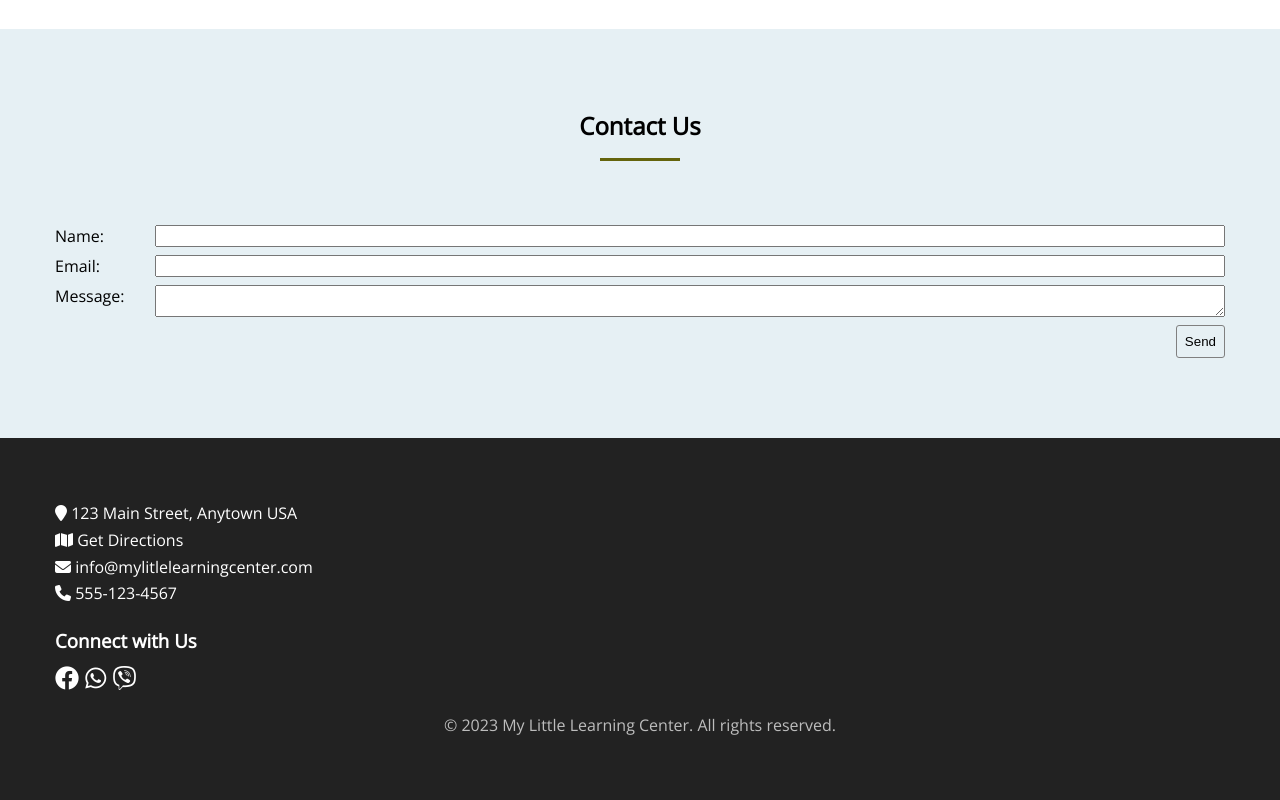
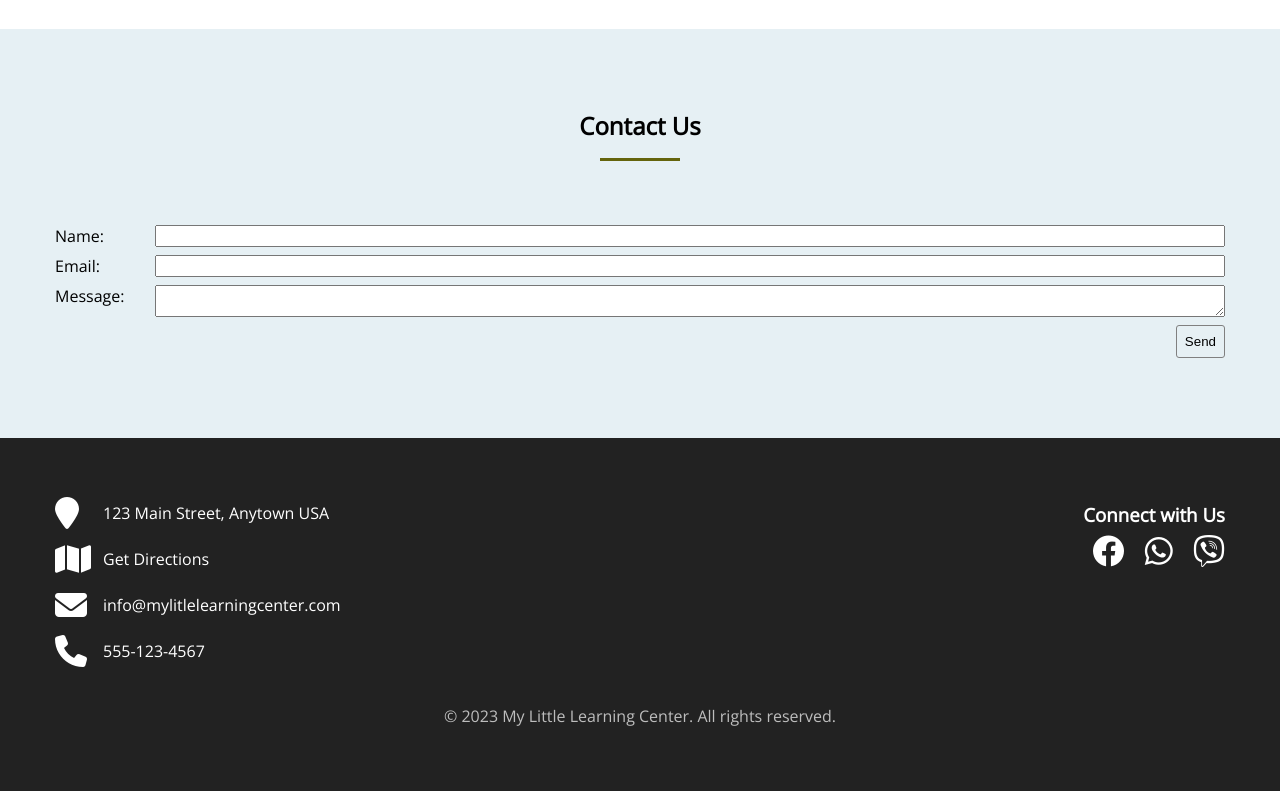
Before and after one commit to beqarion/gvancas-projecti, a plain HTML site: page index.html in a window 1280 px wide. Shown: the part 1531-2331 px from the top of the page. Drawn offline with nearby package versions, Linux system fonts and the light colour scheme.

Commit message:
responsive footer

```diff
--- a/index.html
+++ b/index.html
@@ -62,9 +62,9 @@
           </ul>
         </div>
         <div class="social-icons">
-          <a href="#"><i class="fab fa-facebook"></i></a>
-          <a href="#"><i class="fab fa-whatsapp"></i></a>
-          <a href="#"><i class="fab fa-viber"></i></a>
+          <a href="https://www.facebook.com/integrali2022" target="_blank"><i class="fab fa-facebook"></i></a>
+          <a href="https://api.whatsapp.com/call?phone=" target="_blank"><i class="fab fa-whatsapp"></i></a>
+          <a href="viber://call?number=" target="_blank"><i class="fab fa-viber"></i></a>
         </div>
       </div>
     </nav>
@@ -155,18 +155,18 @@
     <div class="section-center footer-center">
       <div class="contact-info">
         <div class="col-1">
-          <p><i class="fa fa-map-marker"></i> 123 Main Street, Anytown USA</p>
+          <p><a href=""><i class="fa fa-map-marker"></i> 123 Main Street, Anytown USA</a></p>
           <p><a href="geo:37.422,-122.084"><i class="fa fa-map"></i> Get Directions</a></p>
-          <p><i class="fa fa-envelope"></i> info@mylitlelearningcenter.com</p>
-          <p><i class="fa fa-phone"></i> 555-123-4567</p>
+          <p><a href=""><i class="fa fa-envelope"></i> info@mylitlelearningcenter.com</a></p>
+          <p><a href=""><i class="fa fa-phone"></i> 555-123-4567</a></p>
 
         </div>
         <div class="col-2 socials">
           <h3>Connect with Us</h3>
           <div class="social-icons">
-            <a href="#"><i class="fab fa-facebook"></i></a>
-            <a href="#"><i class="fab fa-whatsapp"></i></a>
-            <a href="#"><i class="fab fa-viber"></i></a>
+            <a href="https://www.facebook.com/integrali2022" target="_blank"><i class="fab fa-facebook"></i></a>
+            <a href="https://api.whatsapp.com/call?phone=" target="_blank"><i class="fab fa-whatsapp"></i></a>
+            <a href="viber://call?number=" target="_blank"><i class="fab fa-viber"></i></a>
           </div>
 
         </div>
--- a/style.css
+++ b/style.css
@@ -233,7 +233,7 @@ Header
 /* banner */
 .banner {
   color: rgba(255, 255, 255, 0.85);
-  max-width: 400px;
+  max-width: 500px;
   padding: 1.2rem;
 }
 .banner h1 {
@@ -369,12 +369,35 @@ Header
 }
 
 .col-1 p {
-  margin-bottom: 0.3rem;
+  position: relative;
+  margin-bottom: 1.5rem;
+  padding-left: 3rem;
+}
+.col-1 i {
+  position: absolute;
+  left: 0;
+  top: 50%;
+  transform: translateY(-50%);
+}
+.footer i {
+  font-size: 2rem;
 }
 .col-2 h3 {
   margin-bottom: 0.5rem;
+}
+.social-icons *:not(:last-child) i {
+  margin-right: 0.875rem;
 }
 .copyright {
   text-align: center;
   color: rgba(255, 255, 255, 0.7);
 }
+
+@media screen and (min-width: 768px) {
+  .contact-info {
+    grid-template-columns: auto auto;
+  }
+  .col-2 {
+    text-align: right;
+  }
+}
```
